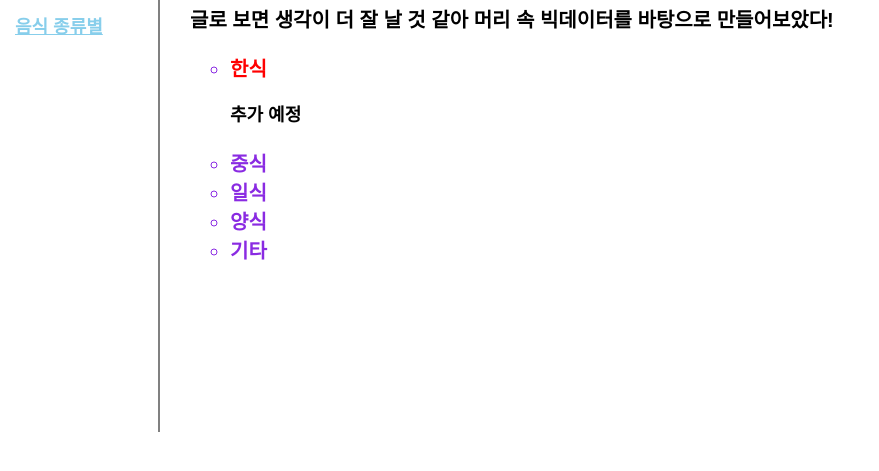
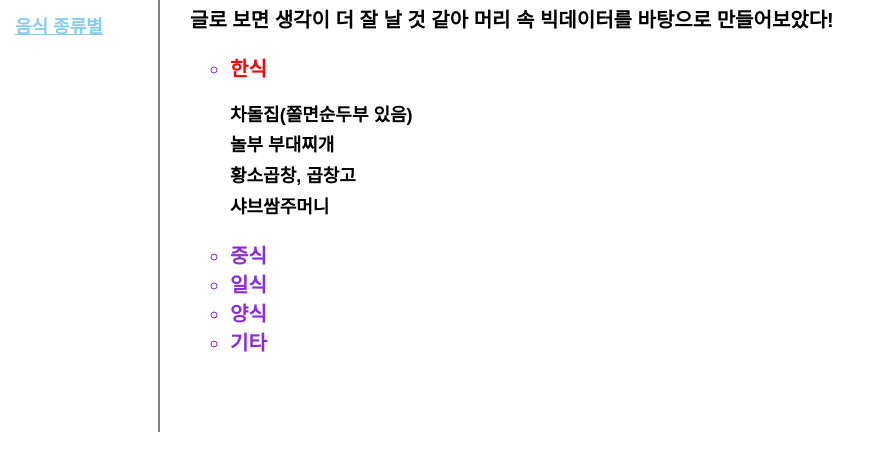
Before and after one commit to medieyes99/annong_hotplace_archive, a plain HTML site: page 강남_한식.html in a window 1280 px wide. Shown: the part 297-768 px from the top of the page, without its empty margins (0-879 px from the left). Drawn offline with Linux system fonts and the light colour scheme.

Commit message:
Update 강남_한식.html

```diff
--- a/강남_한식.html
+++ b/강남_한식.html
@@ -29,7 +29,10 @@
             <ul id="food_cat">
                 <li><a href="강남_한식.html" class="active">한식</a></li>
                 <p class="content">
-                    추가 예정
+                    차돌집(쫄면순두부 있음)
+                    <br>놀부 부대찌개
+                    <br>황소곱창, 곱창고
+                    <br>샤브쌈주머니
                 </p>
                 <li><a href="강남_중식.html">중식</a></li>
                 <li><a href="강남_일식.html">일식</a></li>
```
